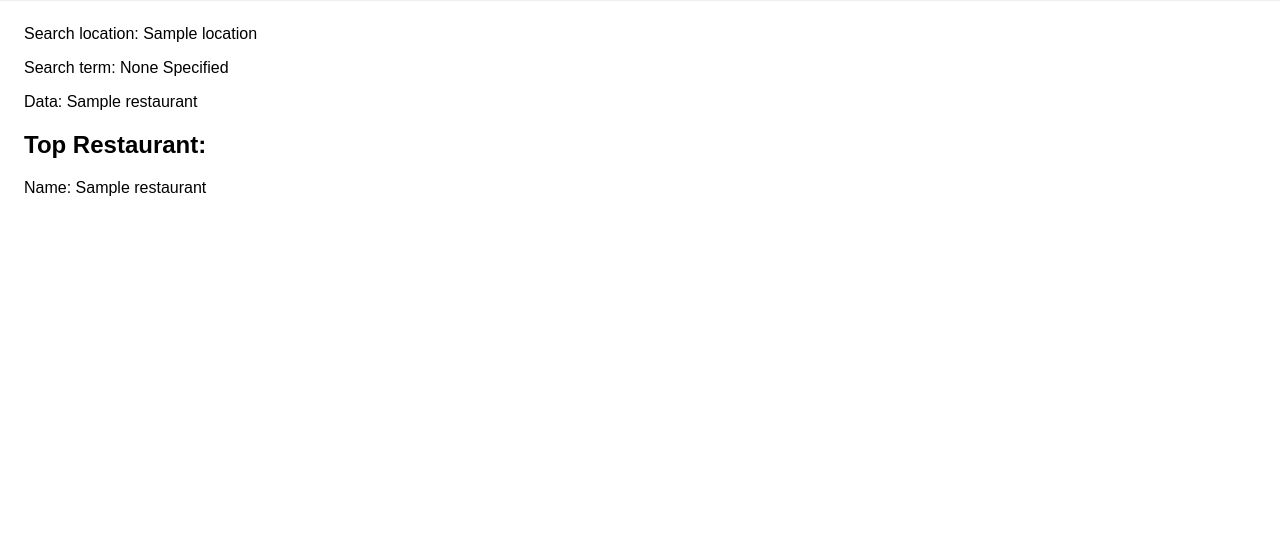
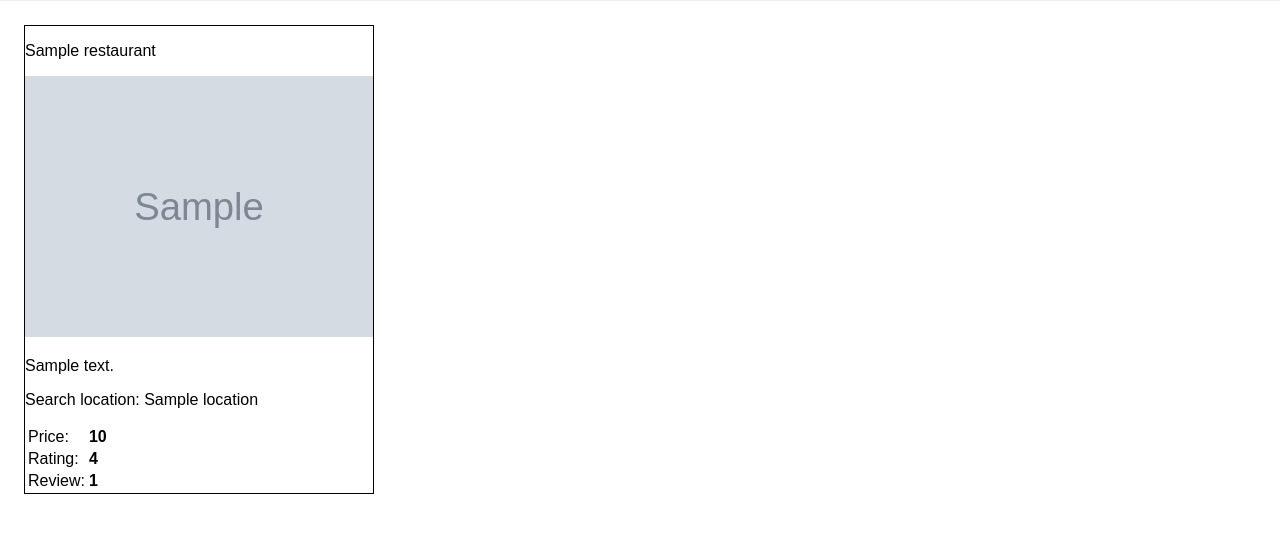
Before and after one commit to davidyim03/webdev-labs, a Flask app: template lab02/templates/restaurant.html in a window 1280 px wide. Shown: the part 127-660 px from the top of the page. Run offline with Flask 2, Linux system fonts and the light colour scheme; the template is opened without the code that fills it: most values are stand-ins (such as "Sample title", 1, 10 or a date in 2020); grey boxes marked "Sample" are stand-in pictures; some libraries are stand-ins or nearby versions.

Commit message:
completed lab

```diff
--- a/lab02/app.py
+++ b/lab02/app.py
@@ -30,7 +30,7 @@ quotes = (
 ##############
 @app.route('/')
 def exercise1():
-    return 'Hello World!'
+    return 'Hi, ' + current_user.get_full_name() + "!"
 
 
 ##############
@@ -40,7 +40,8 @@ def exercise1():
 def exercise2():
     return render_template(
         'quote-of-the-day.html',
-        user=current_user
+        user=current_user,
+        quote = random.choice(quotes)
     )
 
 ##############
@@ -49,12 +50,17 @@ def exercise2():
 @app.route('/restaurant-data/')
 @app.route('/restaurant-data')
 def exercise3():
-    search_term = 'pizza'
-    location = 'Evanston, Il'
+    args = request.args
+    location = args.get('location')
+    search_term = args.get('term')
+    if not (location and search_term):
+        return '"location" and "term" are required query parameters'
+
     url = 'https://www.apitutor.org/yelp/simple/v3/businesses/search?location={0}&term={1}'.format(location, search_term)
     response = requests.get(url)
     data = response.json()
     pprint(data) # for debugging -- prints the result to the command line
+
     return json.dumps(data)
 
 ##############
@@ -69,7 +75,6 @@ def exercise4():
     if not (location and search_term):
         return '"location" and "term" are required query parameters'
 
-
     url = 'https://www.apitutor.org/yelp/simple/v3/businesses/search?location={0}&term={1}'.format(location, search_term)
     response = requests.get(url)
     restaurants = response.json()
@@ -79,7 +84,7 @@ def exercise4():
         user=current_user,
         search_term=search_term,
         location=location,
-        restaurant=restaurants[0]
+        restaurant=restaurants[0] # just show the first restaurant in the list.
     )
 
 @app.route('/cards/')
--- a/lab02/static/style.css
+++ b/lab02/static/style.css
@@ -27,7 +27,14 @@ main {
     margin: 3vh;
 }
 
+section {
+    width: 350px;
+    border: 1px solid black;
+}
 
+img{
+    width:100%
+}
 @media only screen and (max-width: 1000px) {
     /* Media queries go here */
 }
--- a/lab02/templates/quote-of-the-day.html
+++ b/lab02/templates/quote-of-the-day.html
@@ -6,6 +6,6 @@
 </head>
 <body>
     <h1>Welcome, {{ user.get_full_name() }}</h1>
-    <p>Replace this with the quote of the day</p>
+    <p>{{quote}}</p>
 </body>
 </html>
--- a/lab02/templates/restaurant.html
+++ b/lab02/templates/restaurant.html
@@ -11,11 +11,26 @@
     {% include 'includes/header.html' %}
 
     <main>
-        <p>Search location: {{location}}</p>
-        <p>Search term: {{search_term or 'None Specified'}}</p>
-        <p>Data: {{ restaurant }}</p>
-        <h2>Top Restaurant:</h2>
-        <p>Name: {{ restaurant.get('name') }}</p>
+        <section>
+            <p>{{restaurant.get("name")}}</p>
+            <img src = '{{restaurant.get("image_url")}}'/>
+            <p>{{restaurant.get("display_address")}}</p>
+            <p>Search location: {{location}}</p>
+            <table>
+                <tr>
+                    <td>Price: </td>
+                    <td><strong>{{restaurant.get("price")}}</strong></td>
+                </tr>
+                <tr>
+                    <td>Rating: </td>
+                    <td><strong>{{restaurant.get("rating")}}</strong></td>
+                </tr>
+                <tr>
+                    <td>Review: </td>
+                    <td><strong>{{restaurant.get("review_count")}}</strong></td>
+                </tr>
+            </table>
+        </section>
     </main>
 </body>
 </html>
```
